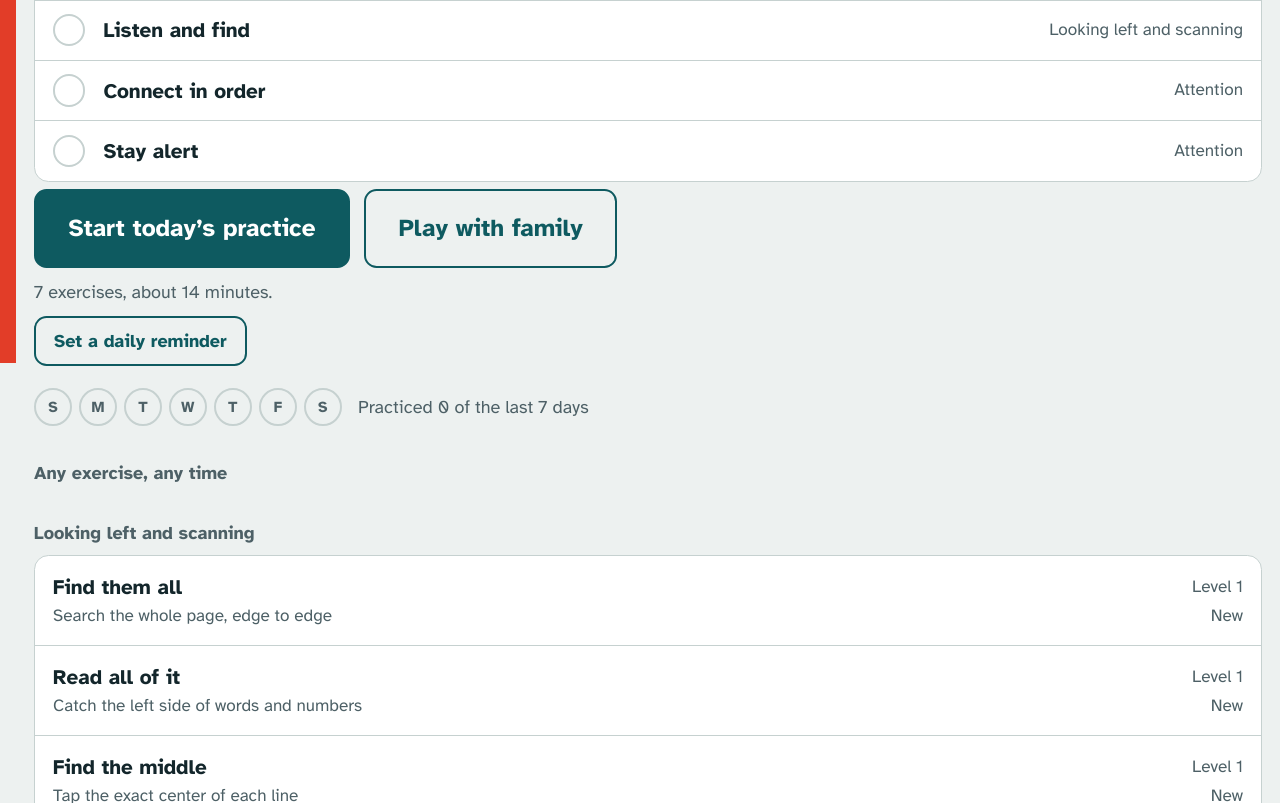
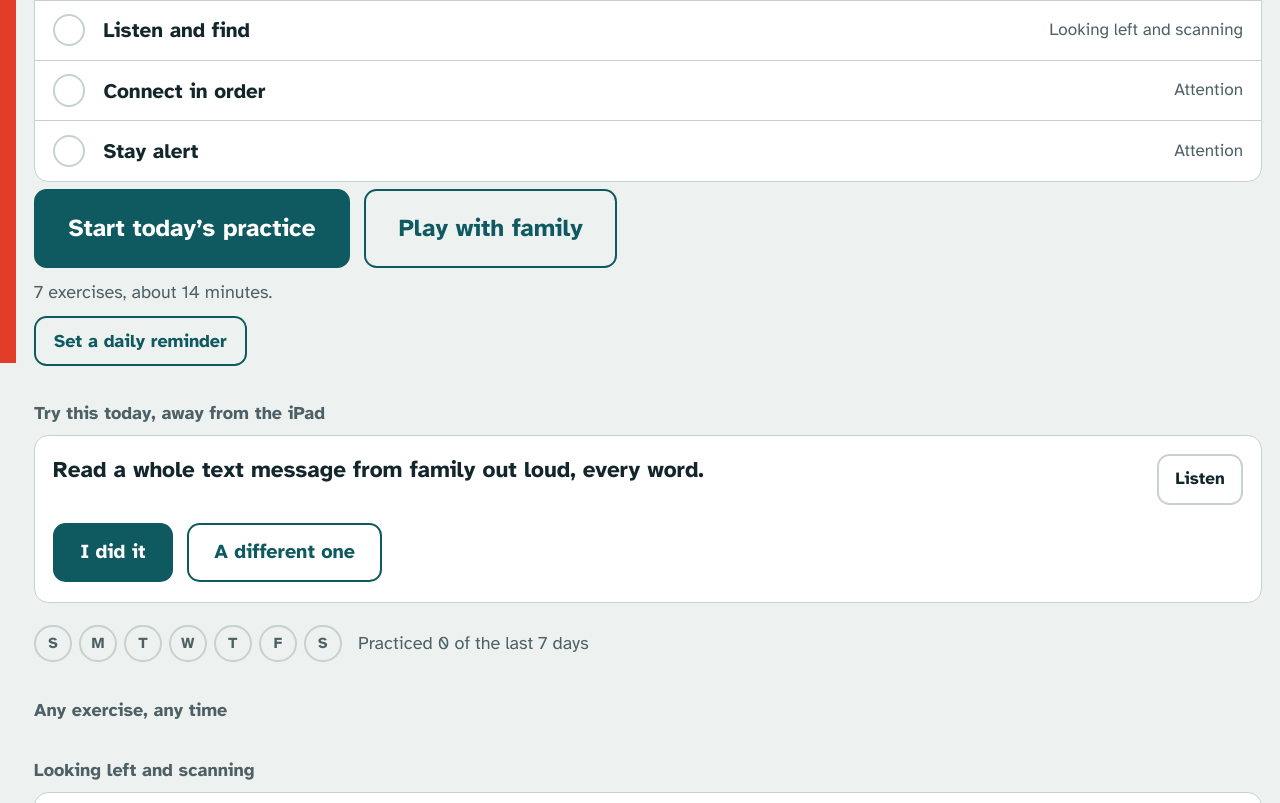
Before and after one commit to MediaPotion/Brain-Gym, a plain HTML site: page index.html in a window 1280 px wide. Shown: the part 437-1240 px from the top of the page. Drawn offline with Linux system fonts and the light colour scheme.

Commit message:
Add a daily real-life practice task (v1.14)
Home suggests one short, safe task around the house a day that uses
the same skills (look left first, read whole lines). "I did it" records
it, and the report, calendar and family link count it.

Co-Authored-By: Claude Opus 5.5 <noreply@anthropic.com>

```diff
--- a/index.html
+++ b/index.html
@@ -293,6 +293,10 @@ div.cell{ cursor:default; }
 .wbar i{ display:block; height:100%; background:var(--primary); }
 .reporttext{ width:100%; font:inherit; font-size:0.95rem; padding:0.6rem; border:2px solid var(--line); border-radius:0.6rem; background:var(--surface); color:var(--ink); }
 .field input[type="time"]{ font:inherit; font-size:1.2rem; min-height:3rem; padding:0.3rem 0.7rem; border:2px solid var(--line); border-radius:0.6rem; background:var(--surface); color:var(--ink); }
+.life{ padding:1rem 1rem 1.1rem; }
+.lifetask{ font-size:1.25rem; font-weight:700; margin:0; max-width:40rem; }
+.life .btnrow{ margin-top:1rem; }
+.life .plandone{ margin:0.8rem 0 0; }
 /* iPad and larger */
 @media (min-width:700px){
   #app{ max-width:74rem; }
@@ -1680,11 +1684,71 @@ function showHome() {
         h('button', { class: 'btn quiet small', type: 'button', text: 'Settings', onclick: showSettings }))),
     h('p', { class: 'greet', text: `${greet}${nm ? ', ' + nm : ''}.` }),
     planCard(),
+    lifeCard(),
     homePhoto(),
     weekDots(),
     h('h2', { class: 'area', text: 'Any exercise, any time' }),
     groups
   );
+}
+/* ---------- real-life practice ----------
+   One small task a day away from the screen, using the same skills (looking left, reading whole lines).
+   Kept safe on purpose: no stove, no driving, no ladders, nothing that needs walking fast. Done tasks go in S.life. */
+const LIFE = [
+  'Find five red things in this room. Start at the left wall and work to the right.',
+  'Read the first word of every line on one piece of today’s mail.',
+  'Open the fridge. Name everything on the top shelf, from left to right.',
+  'Look through one kitchen cabinet shelf from left to right and name each thing.',
+  'Before you walk through a doorway, stop and turn your head to look all the way left.',
+  'Read the headline and the first line of a newspaper or magazine story out loud.',
+  'Find the clock in each room you are in today and read the time on each one.',
+  'Read a food label and find the first ingredient on the list.',
+  'Look at a family photo. Name everyone in it, starting with the person on the far left.',
+  'Sort the coins from a pocket or jar into piles, starting on the left side of the table.',
+  'Count the windows in this room, starting on your left.',
+  'Read a whole text message from family out loud, every word.',
+  'Find your keys, your glasses and your phone. Say where each one is.',
+  'Look out a window and name three things you see on the left side.',
+  'Fold a few towels. Line up the left edges first.',
+  'Read the titles on four book spines on a shelf, from left to right.',
+  'Write a short note to someone. Start every line at the left edge of the paper.',
+  'Name the things on the bathroom counter from left to right.',
+  'Look at a calendar. Find today, then find the first day of the month.',
+  'At your next meal, look at the left side of your plate before you finish.',
+  'Set out the things you need for tomorrow morning in a row, left to right.',
+  'Read one page of a book or magazine with your finger on the left margin, line by line.',
+  'Watch a minute of TV and say what is in the left corner of the screen.',
+  'Water a plant or wipe a table, starting on the left side and working right.'
+];
+const lifeDone = day => (S.life || []).some(x => new Date(x.t).toDateString() === day);
+function lifeToday() {
+  const day = todayKey();
+  if (!S.lifeToday || S.lifeToday.day !== day || !LIFE[S.lifeToday.i]) {
+    const recent = new Set((S.life || []).slice(-12).map(x => x.i));
+    const start = Math.floor(Date.now() / DAY) % LIFE.length;
+    let i = start; for (let k = 0; k < LIFE.length && recent.has(i); k++) i = (start + k + 1) % LIFE.length;
+    S.lifeToday = { day, i }; save();
+  }
+  return S.lifeToday;
+}
+function lifeCard() {
+  lifeToday();
+  const body = h('div', { class: 'life' });
+  const draw = () => {
+    const T = LIFE[S.lifeToday.i], D = lifeDone(S.lifeToday.day);
+    body.replaceChildren(
+      h('div', { class: 'instr-row' }, h('p', { class: 'lifetask', text: T }), listenBtn(T)),
+      D ? h('p', { class: 'plandone', text: '✓ Done today. Nice work.' })
+        : h('div', { class: 'btnrow' },
+          h('button', { class: 'btn', type: 'button', text: 'I did it', onclick: () => {
+            S.life = (S.life || []).concat([{ t: Date.now(), i: S.lifeToday.i }]).slice(-300); save(); tone(true); draw(); setTimeout(syncReport, 0);
+          } }),
+          h('button', { class: 'btn quiet', type: 'button', text: 'A different one', onclick: () => {
+            S.lifeToday.i = (S.lifeToday.i + 1) % LIFE.length; save(); draw();
+          } })));
+  };
+  draw();
+  return [h('h2', { class: 'area', text: 'Try this today, away from the iPad' }), h('div', { class: 'group' }, body)];
 }
 function planCard() {
   const P = todayPlan(), { queue, part } = planPart(P), left = planLeft(P);
@@ -1738,14 +1802,15 @@ function weekFacts() {
     return { e, n: doneSince(e.id, since), goal: targetOf(e.id), level: levelOf(e.id), last: last ? pct(last.sc) : '' };
   });
   const goalSum = rows.reduce((a, r) => a + r.goal, 0), metSum = rows.reduce((a, r) => a + Math.min(r.n, r.goal), 0);
-  return { days: days.size, goalDays: S.settings.goalDays || 6, full, mins: Math.round(secs / 60), rounds: recent.length, rows, goalSum, metSum, today };
+  const life = (S.life || []).filter(x => x.t >= since).length;
+  return { life, days: days.size, goalDays: S.settings.goalDays || 6, full, mins: Math.round(secs / 60), rounds: recent.length, rows, goalSum, metSum, today };
 }
 function calendar() {
   const cal = h('div', { class: 'cal' });
   const start = new Date(); start.setHours(0, 0, 0, 0); start.setDate(start.getDate() - 27);
   for (let i = 0; i < 7; i++) { const d = new Date(start); d.setDate(d.getDate() + i); cal.append(h('b', { text: 'SMTWTFS'[d.getDay()] })); }
   const plans = {}; (S.plans || []).forEach(p => plans[p.day] = p);
-  const played = {}; S.history.forEach(x => { const k = dayKey(x.t); (played[k] = played[k] || new Set()).add(x.id); });
+  const played = {}; S.history.concat((S.life || []).map(x => ({ t: x.t, id: 'life' }))).forEach(x => { const k = dayKey(x.t); (played[k] = played[k] || new Set()).add(x.id); });
   for (let i = 0; i < 28; i++) {
     const d = new Date(start); d.setDate(d.getDate() + i);
     const k = d.toDateString(), p = plans[k], got = played[k];
@@ -1762,7 +1827,7 @@ function calendar() {
 function reportText(F) {
   const lines = [`Brain Gym report, ${new Date().toLocaleDateString('en-US', { month: 'long', day: 'numeric', year: 'numeric' })}`,
     `Last 7 days: practiced ${F.days} of 7 days (goal ${F.goalDays}). Whole plan done on ${plural(F.full, 'day')}. ${plural(F.rounds, 'exercise')}` + (F.mins ? `, about ${plural(F.mins, 'minute')}.` : '.'),
-    `Weekly goals met: ${F.metSum} of ${F.goalSum}.`, '', 'This week (done / goal, level, last score):'];
+    `Weekly goals met: ${F.metSum} of ${F.goalSum}. Real-life tasks done: ${F.life} of 7.`, '', 'This week (done / goal, level, last score):'];
   F.rows.forEach(r => lines.push(`- ${r.e.name}: ${r.n} / ${r.goal}, level ${r.level}` + (r.last ? `, ${r.last}` : '')));
   const sk = S.history.filter(x => x.id === 'seek' && x.x && x.x.tL && x.x.tL[1] && x.x.tR && x.x.tR[1]).slice(-5);
   if (sk.length) {
@@ -1796,7 +1861,8 @@ function reportTop() {
       stat(`${F.days} of 7`, `days practiced. Goal: ${F.goalDays}`),
       stat(`${F.full}`, F.full === 1 ? 'day with the whole plan done' : 'days with the whole plan done'),
       stat(F.mins ? `${F.mins}` : `${F.rounds}`, F.mins ? (F.mins === 1 ? 'minute of practice' : 'minutes of practice') : (F.rounds === 1 ? 'exercise done' : 'exercises done')),
-      stat(`${F.metSum} of ${F.goalSum}`, 'weekly goals met')),
+      stat(`${F.metSum} of ${F.goalSum}`, 'weekly goals met'),
+      stat(`${F.life} of 7`, 'days with a real-life task done')),
     h('h2', { class: 'area', text: 'Last 4 weeks' }),
     h('div', { class: 'group' }, calendar()),
     h('h2', { class: 'area', text: 'Each exercise this week: times done and the weekly goal' }),
@@ -2252,7 +2318,7 @@ function drawMatch() {
 
 /* ---------- feedback button (always on screen) ----------
    Notes go to api.php, which adds them to ROADMAP.md on GitHub. Unsent notes wait in braingym.outbox. */
-const APP_VERSION = 'Version 1.13, November 14, 2026';
+const APP_VERSION = 'Version 1.14, November 14, 2026';
 const OUTBOX = 'braingym.outbox';
 const FEEDBACK_TAGS = ['Too hard', 'Too easy', 'Confusing', 'Hard to see', 'Hard to hear', 'Something broke', 'I liked this', 'I have an idea'];
 function outbox(list) {
@@ -2344,7 +2410,7 @@ async function syncReport(force) {
   const key = reportKey(); if (!key) return;
   const since = Date.now() - 35 * DAY;
   const data = { v: 1, version: APP_VERSION, sent: Date.now(),
-    history: S.history.filter(x => x.t >= since), plans: (S.plans || []).slice(-35), plan: S.plan || null,
+    history: S.history.filter(x => x.t >= since), life: (S.life || []).filter(x => x.t >= since), plans: (S.plans || []).slice(-35), plan: S.plan || null,
     targets: S.targets || {}, levels: S.levels, settings: { perDay: S.settings.perDay, parts: S.settings.parts, goalDays: S.settings.goalDays } };
   try {
     const r = await fetch('api.php', { method: 'POST', headers: { 'Content-Type': 'application/json' }, body: JSON.stringify({ report: { key, data } }) });
@@ -2357,7 +2423,7 @@ async function showSharedReport() {
     const r = await fetch('api.php?report=' + VIEW, { cache: 'no-store' });
     if (!r.ok) throw new Error(r.status);
     const j = await r.json(), d = j.data || {};
-    S = Object.assign(blank(), { history: Array.isArray(d.history) ? d.history : [], plans: d.plans || [], plan: d.plan || null, targets: d.targets || {}, levels: d.levels || {} });
+    S = Object.assign(blank(), { life: Array.isArray(d.life) ? d.life : [], history: Array.isArray(d.history) ? d.history : [], plans: d.plans || [], plan: d.plan || null, targets: d.targets || {}, levels: d.levels || {} });
     S.settings = Object.assign(blank().settings, d.settings || {});
     VIEW_SENT = d.sent || (j.t ? j.t * 1000 : 0);
     showProgress();
```
Also changed, not shown: 3 other files.
